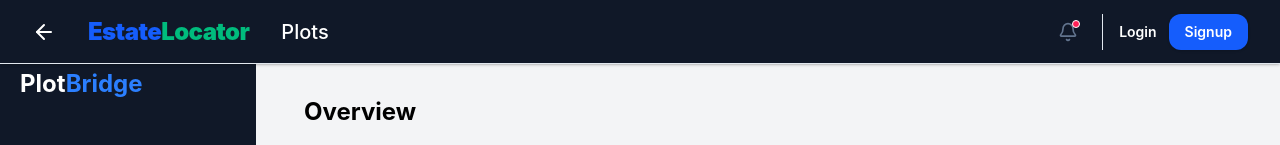
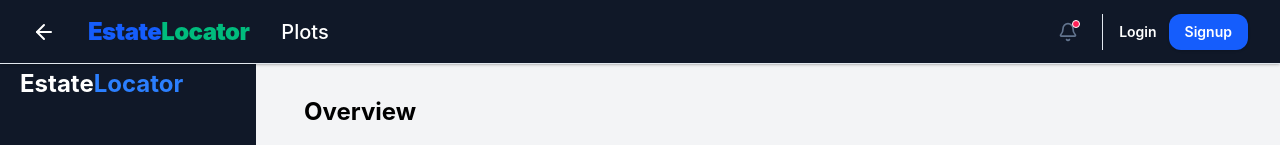
Before and after one commit to Sudhanshu780820/PlotBridgeFontend, a React (Vite) app: page /seller-dashboard in a window 1280 px wide. Shown: the top 145 px of the page. Built offline with nearby package versions, Linux system fonts and the light colour scheme; no server answers.

Commit message:
name change

```diff
--- a/src/components/Seller_Dashboard_sidebar.jsx
+++ b/src/components/Seller_Dashboard_sidebar.jsx
@@ -14,7 +14,7 @@
      <div className="fixed  w-64 h-screen bg-gray-900 text-white p-5">
 
       <h1 className="text-2xl font-bold mb-8">
-        Plot<span className="text-blue-500">Bridge</span>
+        Estate<span className="text-blue-500">Locator</span>
       </h1>
 
       <nav className="space-y-2">
--- a/src/components/buyer/BuyerSidebar.jsx
+++ b/src/components/buyer/BuyerSidebar.jsx
@@ -15,7 +15,7 @@
   return (
     <div className="fixed  w-64 h-screen bg-gray-900 text-white p-5">
       <h1 className="text-2xl font-bold mb-8">
-        Plot<span className="text-blue-500">Bridge</span>
+        Estate<span className="text-blue-500">Locator</span>
       </h1>
 
       <nav className="space-y-2">
```
